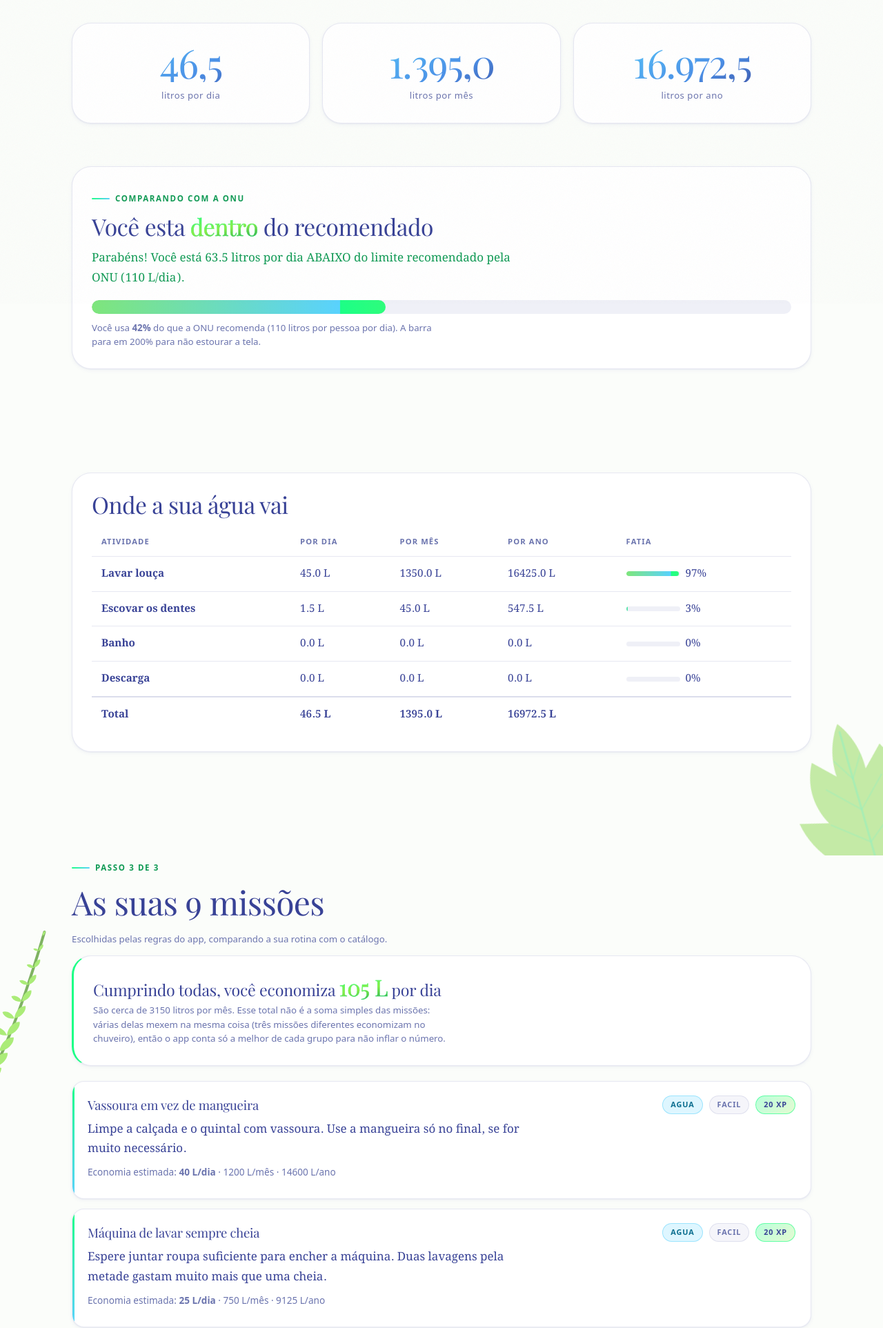
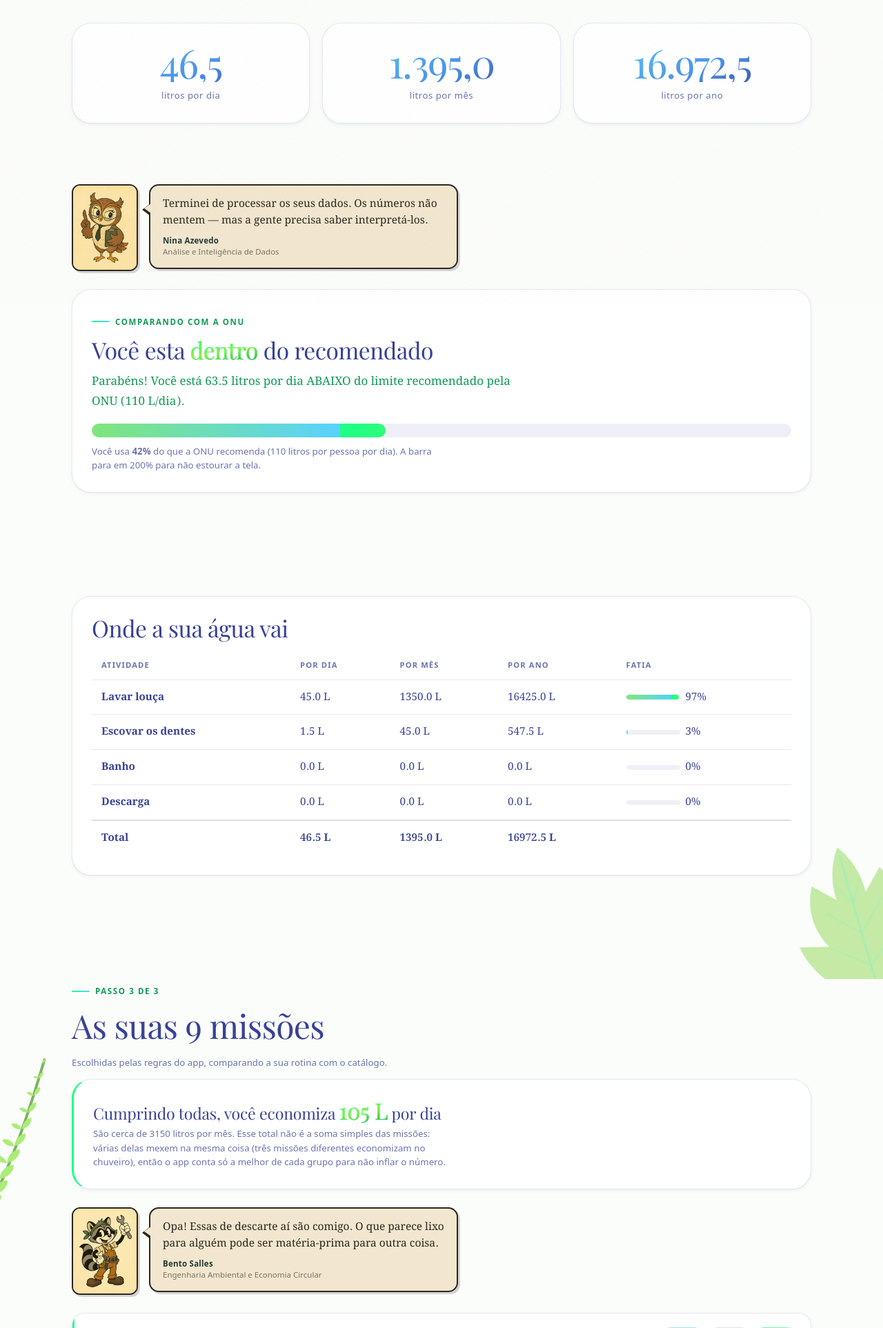
Before and after one commit to teoz11n/Projeto-Final-Kodland-Pythonpro, a Flask app: page /resultado in a window 1280 px wide. Shown: the part 360-2285 px from the top of the page at 69% size. Run offline with Flask 3, Linux system fonts and the light colour scheme; the visitor is signed in with stand-in values (Sample User, id 1); data comes from the database, SQL or seed files in the repository; data that the repository does not hold is empty; some web fonts are replaced.

Commit message:
Adiciona a equipe da Estacao T.E.R.R.A.
Primeira camada da lore, de proposito pequena: o personagem e um
detalhe no canto da tela, nunca o conteudo. Ninguem precisa ler
dialogo nenhum para usar o site.

Personagens (ilustracoes geradas por IA, estilo cartoon classico):
- Dr. Jonas Vale, humano, pesquisa de agua -> abre o formulario
- Nina Azevedo, coruja, analise de dados -> entrega o resultado
- Bento Salles, mao-pelada, economia circular -> so aparece quando
  a lista tem missao de descarte
- Ravi Monteiro, nuvem, meteorologia -> so aparece dentro do bloco
  de clima, que por sua vez so existe se a Open-Meteo responder
- Cora Martins, capivara, coordenacao -> recebe no painel

Olivia (desperdicio de alimento) ficou de fora: o app ainda nao tem
essa dimensao, e personagem sem funcao vira enfeite.

Implementacao:
- templates/_personagens.html com UMA macro, usada por 3 paginas
- bloco 21 do style.css: a ficha de papel com contorno de tinta
- static/personagens/ com os 5 PNG

A ficha e a ponte entre os dois estilos do projeto: a interface
continua moderna, e so dentro dela entram o traco de tinta grosso,
o papel creme e a paleta vintage. O contraste e proposital.

ATENCAO: os PNG estao em 149x200, que foi o maximo que a API do
Canva deixou baixar. Para a versao final, baixar as cinco imagens
em 1088x1456 da conta do Canva e substituir os arquivos mantendo
os mesmos nomes - nada no codigo muda.

Co-Authored-By: Claude Opus 5 <noreply@anthropic.com>

```diff
--- a/static/style.css
+++ b/static/style.css
@@ -22,6 +22,7 @@
      18 RODAPE
      19 REVELACAO     animacao de entrada no scroll
      20 ACESSIBILIDADE e responsivo
+     21 AGENTES       a ficha dos personagens (a ponte entre os estilos)
    =================================================================== */
 
 
@@ -1312,3 +1313,126 @@ tfoot th { font-weight: 700; border-top: 2px solid rgba(var(--azul-noite-rgb), .
   /* No celular as plantas atrapalham mais: diminui a presenca */
   .planta { opacity: calc(.18 + var(--vida) * .55); }
 }
+
+
+/* ===================================================================
+   21 AGENTES DA ESTACAO
+   -------------------------------------------------------------------
+   A ficha de personagem: retrato + uma fala curta.
+
+   A PONTE entre os dois mundos do projeto. A interface e moderna
+   (vidro, degrade, sombra difusa) e os personagens sao cartoon dos
+   anos 1930. Para os dois nao parecerem coisas coladas com fita,
+   a ficha empresta tres detalhes da era do desenho:
+
+     1. contorno de tinta escuro e grosso, que NADA mais no site tem
+     2. o papel creme do proprio desenho vira o fundo do retrato
+     3. a paleta vintage dos personagens aparece so aqui dentro
+
+   Fora desta caixa, o site continua moderno. O contraste e proposital.
+   =================================================================== */
+
+:root {
+  /* Paleta dos personagens. Vive SO dentro da ficha do agente -
+     nunca em botao, titulo ou qualquer parte da interface.        */
+  --tinta-cartoon:   #2B2622;   /* o preto do contorno, quente    */
+  --papel-cartoon:   #F2E7CE;   /* o creme do fundo do desenho    */
+  --verde-cartoon:   #233B35;
+  --mostarda:        #D3A64D;
+  --terracota:       #D76D48;
+}
+
+.agente {
+  display: flex;
+  align-items: flex-start;
+  gap: 16px;
+  max-width: 560px;
+  margin: 26px 0;
+}
+
+/* --- O retrato, numa moldura de ficha ------------------------- */
+
+.agente-retrato {
+  flex: 0 0 auto;
+  width: 96px;
+  height: auto;
+  border-radius: 12px;
+  background: var(--papel-cartoon);
+  /* O traco de tinta: exclusivo dos personagens */
+  border: 2px solid var(--tinta-cartoon);
+  box-shadow: 3px 3px 0 rgba(43, 38, 34, .18);
+  /* A imagem e um desenho, nao uma foto: nada de suavizar demais
+     quando o navegador reduz de tamanho.                          */
+  image-rendering: auto;
+}
+
+/* --- O balao de fala ------------------------------------------- */
+
+.agente-balao {
+  position: relative;
+  flex: 1 1 auto;
+  padding: 15px 18px;
+  background: var(--papel-cartoon);
+  border: 2px solid var(--tinta-cartoon);
+  border-radius: 14px;
+  box-shadow: 3px 3px 0 rgba(43, 38, 34, .18);
+}
+
+/* O biquinho do balao, apontando para o retrato.
+   Dois triangulos sobrepostos: o escuro faz a borda, o claro
+   por cima deixa o miolo da cor do papel.                        */
+.agente-balao::before,
+.agente-balao::after {
+  content: "";
+  position: absolute;
+  top: 26px;
+  width: 0; height: 0;
+  border-style: solid;
+}
+.agente-balao::before {
+  left: -12px;
+  border-width: 9px 12px 9px 0;
+  border-color: transparent var(--tinta-cartoon) transparent transparent;
+}
+.agente-balao::after {
+  left: -9px;
+  border-width: 7px 10px 7px 0;
+  border-color: transparent var(--papel-cartoon) transparent transparent;
+}
+
+.agente-fala {
+  margin: 0 0 9px;
+  max-width: none;
+  font-family: var(--fonte-texto);
+  font-size: .97rem;
+  line-height: 1.55;
+  color: var(--tinta-cartoon);
+}
+
+.agente-assinatura {
+  margin: 0;
+  max-width: none;
+  font-family: var(--fonte-ui);
+  font-size: .72rem;
+  line-height: 1.4;
+}
+.agente-assinatura strong {
+  display: block;
+  color: var(--verde-cartoon);
+  letter-spacing: .02em;
+}
+.agente-assinatura span {
+  color: rgba(43, 38, 34, .6);
+}
+
+/* --- Celular: o retrato encolhe e o balao vai para baixo ------- */
+
+@media (max-width: 560px) {
+  .agente { flex-direction: column; gap: 10px; }
+  .agente-retrato { width: 76px; }
+  /* O biquinho passa a apontar para cima */
+  .agente-balao::before { top: -12px; left: 26px; border-width: 0 9px 12px 9px;
+    border-color: transparent transparent var(--tinta-cartoon) transparent; }
+  .agente-balao::after  { top: -9px;  left: 28px; border-width: 0 7px 10px 7px;
+    border-color: transparent transparent var(--papel-cartoon) transparent; }
+}
--- /dev/null
+++ b/templates/_personagens.html
@@ -0,0 +1,62 @@
+{#
+  _personagens.html
+  ---------------------------------------------------------------
+  A equipe da Estação T.E.R.R.A.
+
+  Este arquivo tem UMA macro só, usada por várias páginas. É por isso
+  que ele existe separado: se a ficha do personagem fosse copiada em
+  cada template, mudar o visual dela daria trabalho em quatro lugares.
+
+  Como usar numa página:
+      {% from "_personagens.html" import agente %}
+      {{ agente("jonas", "Pode começar quando quiser, agente.") }}
+
+  REGRA DE OURO: o personagem é um detalhe, nunca o conteúdo.
+  Ele nunca bloqueia nada, nunca pede clique e nunca é obrigatório
+  para usar o site. Se a imagem não carregar, a página continua
+  inteira e funcionando.
+#}
+
+{% set EQUIPE = {
+  "jonas": {
+    "nome":  "Dr. Jonas Vale",
+    "cargo": "Pesquisa Biológica e Recursos Hídricos"
+  },
+  "nina": {
+    "nome":  "Nina Azevedo",
+    "cargo": "Análise e Inteligência de Dados"
+  },
+  "bento": {
+    "nome":  "Bento Salles",
+    "cargo": "Engenharia Ambiental e Economia Circular"
+  },
+  "ravi": {
+    "nome":  "Ravi Monteiro",
+    "cargo": "Meteorologia e Pesquisa Climática"
+  },
+  "cora": {
+    "nome":  "Cora Martins",
+    "cargo": "Coordenação de Missões"
+  }
+} %}
+
+
+{% macro agente(quem, fala) %}
+  {% set pessoa = EQUIPE[quem] %}
+  <aside class="agente agente-{{ quem }}">
+
+    <img class="agente-retrato"
+         src="{{ url_for('static', filename='personagens/' ~ quem ~ '.png') }}"
+         alt="Ilustração de {{ pessoa.nome }}"
+         width="149" height="199" loading="lazy" decoding="async">
+
+    <div class="agente-balao">
+      <p class="agente-fala">{{ fala }}</p>
+      <p class="agente-assinatura">
+        <strong>{{ pessoa.nome }}</strong>
+        <span>{{ pessoa.cargo }}</span>
+      </p>
+    </div>
+
+  </aside>
+{% endmacro %}
--- a/templates/resultado.html
+++ b/templates/resultado.html
@@ -1,4 +1,5 @@
 {% extends "base.html" %}
+{% from "_personagens.html" import agente %}
 {% block titulo %}T.E.R.R.A. - Meu resultado{% endblock %}
 
 {% block conteudo %}
@@ -43,6 +44,11 @@
 {# ============ COMPARACAO COM A ONU ============ #}
 <section class="secao vida-3" style="padding-top:40px">
   <div class="conteudo">
+    <div class="revelar">
+      {{ agente("nina",
+         "Terminei de processar os seus dados. Os números não mentem —
+          mas a gente precisa saber interpretá-los.") }}
+    </div>
     <div class="cartao vidro revelar">
       <span class="etiqueta-secao">Comparando com a ONU</span>
       <h2 style="font-size:clamp(1.5rem,3vw,2.1rem)">
@@ -157,6 +163,14 @@
     </div>
     {% endif %}
 
+    {% if missoes_sugeridas | selectattr("categoria", "equalto", "descarte") | list %}
+      <div class="revelar">
+        {{ agente("bento",
+           "Opa! Essas de descarte aí são comigo. O que parece lixo para
+            alguém pode ser matéria-prima para outra coisa.") }}
+      </div>
+    {% endif %}
+
     <ul class="lista-missoes">
       {% for missao in missoes_sugeridas %}
       <li class="missao revelar {% if missao.categoria == 'descarte' %}missao-descarte{% endif %}">
--- a/templates/rotina.html
+++ b/templates/rotina.html
@@ -1,4 +1,5 @@
 {% extends "base.html" %}
+{% from "_personagens.html" import agente %}
 {% block titulo %}T.E.R.R.A. - Minha rotina{% endblock %}
 
 {% block conteudo %}
@@ -21,6 +22,10 @@
       honesto &mdash; os cálculos são estimativas baseadas em dados da
       SABESP e da ANA.
     </p>
+
+    {{ agente("jonas",
+       "Ah, você deve ser o novo agente! Antes de tudo eu preciso conhecer
+        a sua rotina. Nada de pergunta difícil, prometo.") }}
 
     <form method="post" class="formulario cartao vidro entrada" style="--atraso:260ms; margin-top:28px">
 
```
Also changed, not shown: templates/painel.html (+9 -0 lines), static/personagens/bento.png (added), static/personagens/cora.png (added), static/personagens/jonas.png (added), static/personagens/nina.png (added), static/personagens/ravi.png (added).
